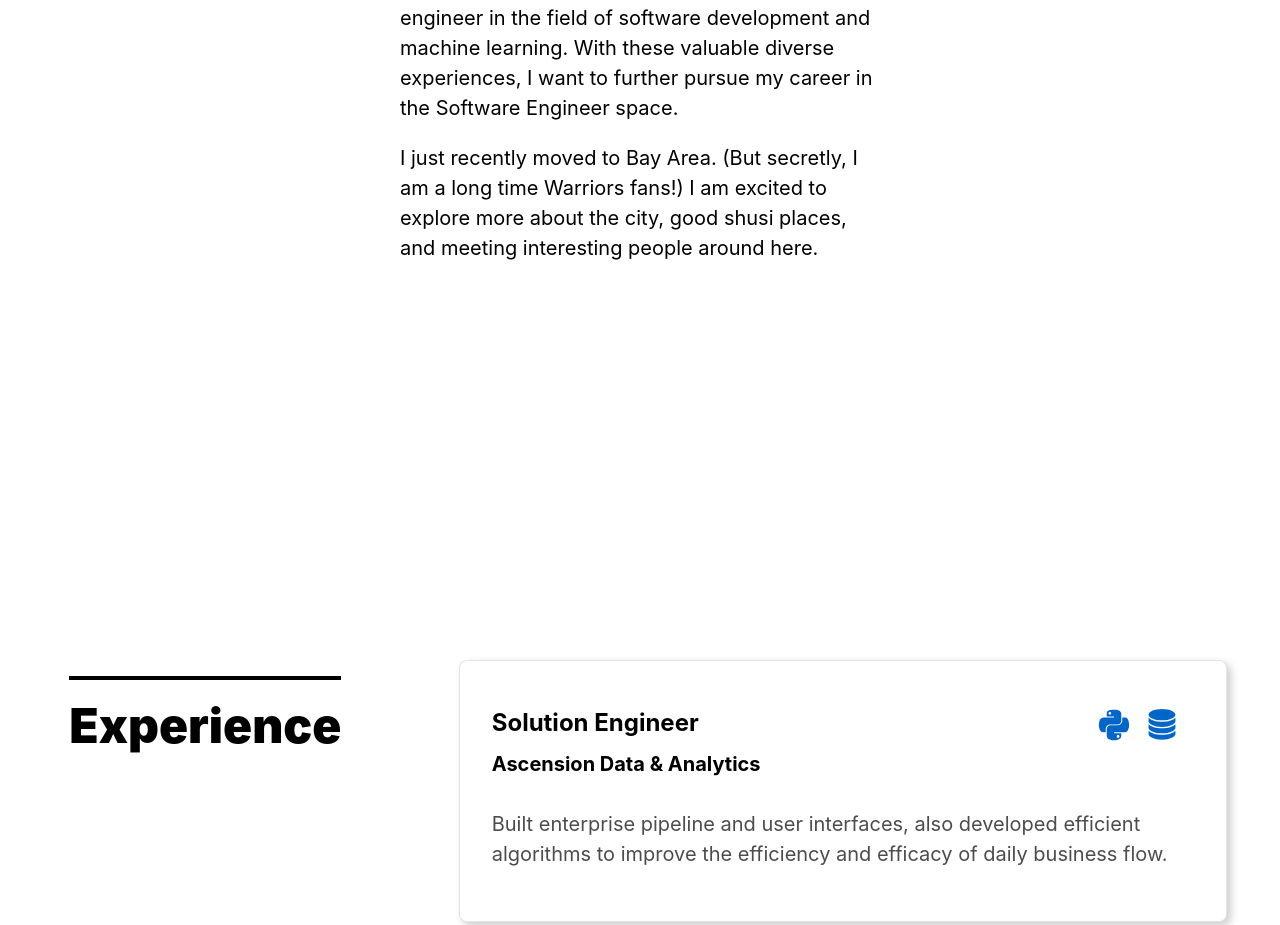
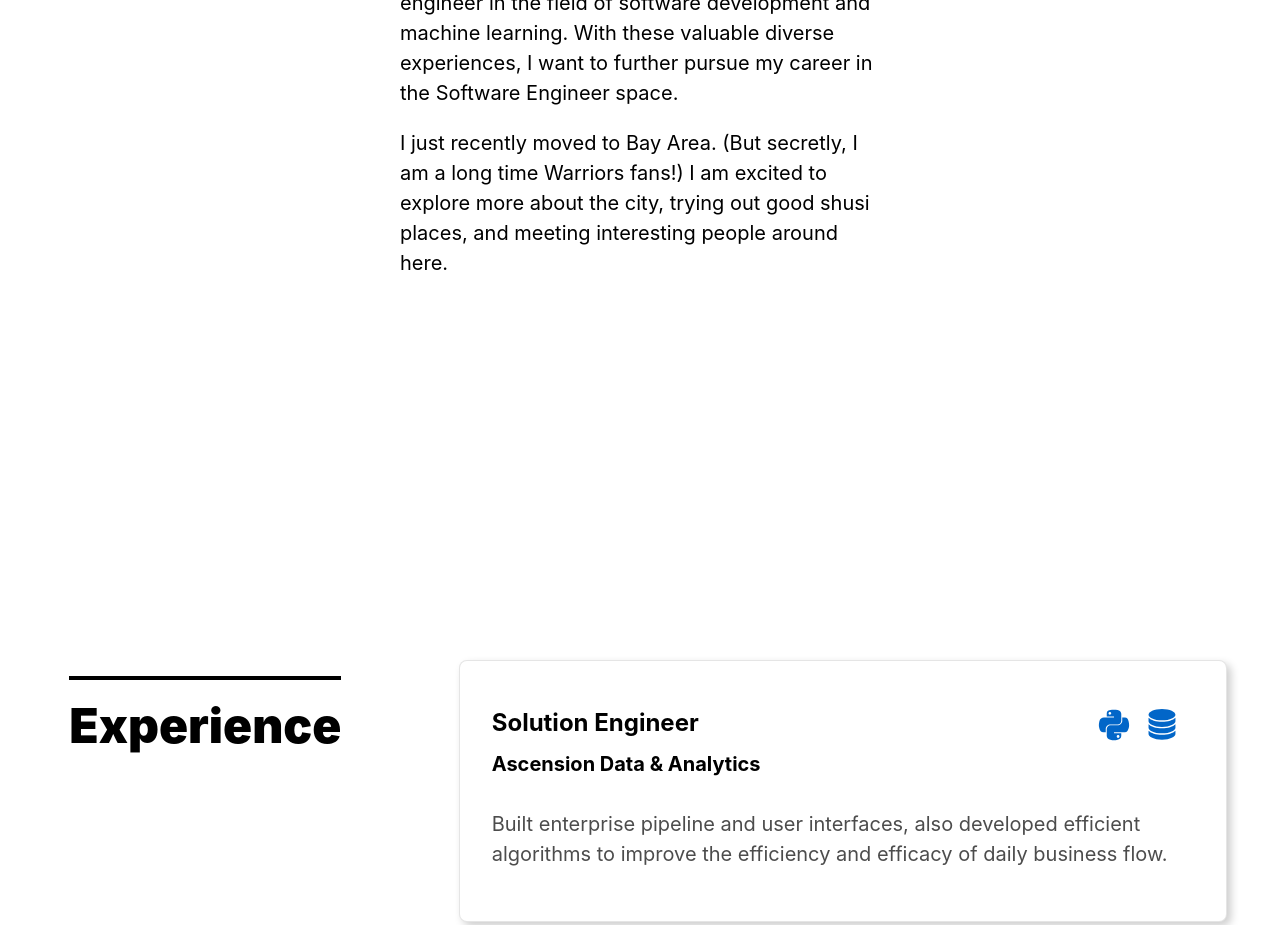
Before and after one commit to davidhuang620/David-Huang, a React (Create React App) app: page / in a window 1280 px wide. Shown: the part 1500-2425 px from the top of the page. Built offline with nearby package versions, Linux system fonts and the light colour scheme.

Commit message:
editting about

```diff
--- a/src/components/About/About.js
+++ b/src/components/About/About.js
@@ -28,7 +28,7 @@ const About = () => {
 
                   </p>
                   <p>
-                     I just recently moved to Bay Area. (But secretly, I am a long time Warriors fans!) I am excited to explore more about the city, good shusi places, and meeting interesting people around here.
+                     I just recently moved to Bay Area. (But secretly, I am a long time Warriors fans!) I am excited to explore more about the city, trying out good shusi places, and meeting interesting people around here.
                   </p>
                </div>
            </div>
```
